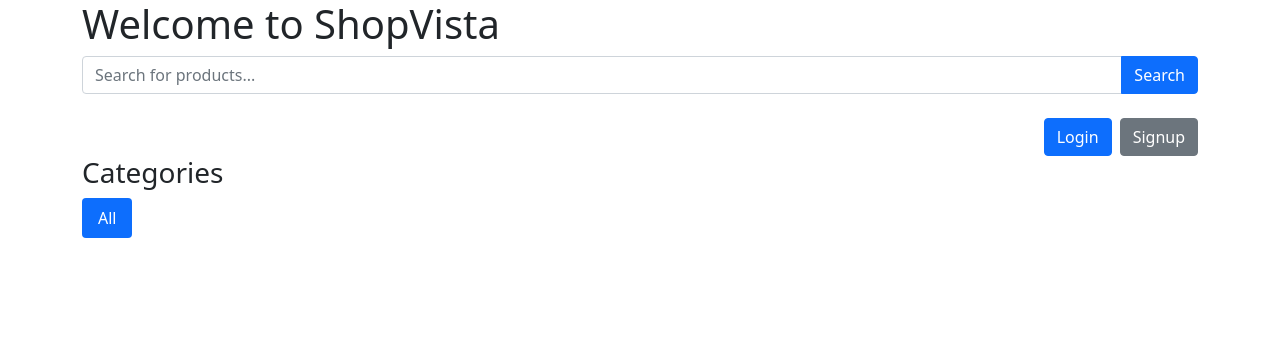
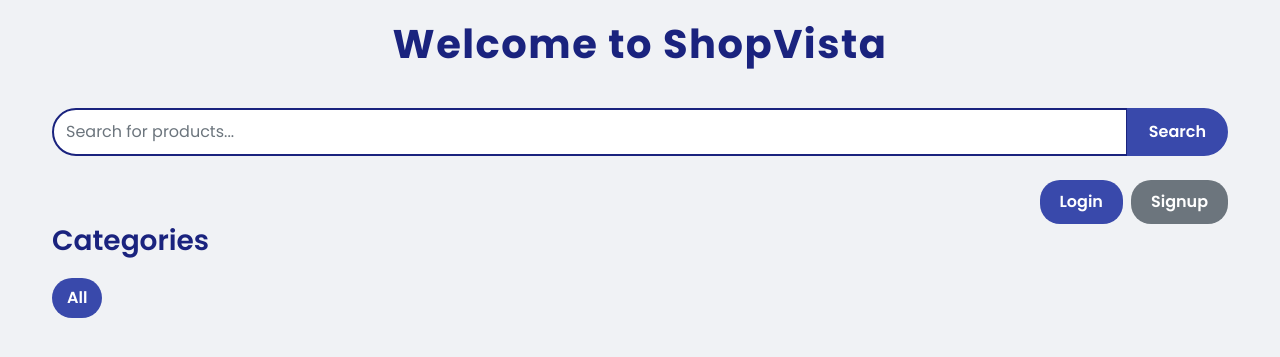
Before and after one commit to Judhunja/shopvista, a Flask app: page / in a window 1280 px wide. Shown: the top 357 px of the page. Run offline with Flask 3, Linux system fonts and the light colour scheme; data that the repository does not hold is empty.

Commit message:
Add styling for home, signup, login and product pages

```diff
--- /dev/null
+++ b/app/static/css/home.css
@@ -0,0 +1,160 @@
+body {
+	background-color: #f0f2f5;
+	font-family: 'Poppins', sans-serif;
+	color: #333;
+	padding-top: 20px;
+	margin: 0;
+}
+
+h1 {
+	font-size: 2.5rem;
+	font-weight: 700;
+	color: #1a237e;
+	text-align: center;
+	margin-bottom: 40px;
+	letter-spacing: 1.5px;
+}
+
+h3 {
+	color: #1a237e;
+	font-weight: 600;
+	margin-bottom: 20px;
+}
+
+/* Search bar */
+.input-group .form-control {
+	border-radius: 30px 0 0 30px;
+	border: 2px solid #1a237e;
+	box-shadow: none;
+}
+
+.input-group .btn {
+	border-radius: 0 30px 30px 0;
+	background-color: #3949ab;
+	color: #fff;
+	border: 2px solid #3949ab;
+	transition: background-color 0.3s ease;
+}
+
+.input-group .btn:hover {
+	background-color: #283593;
+	border-color: #283593;
+}
+
+/* Buttons */
+.btn-primary {
+	background-color: #3949ab;
+	border: none;
+	border-radius: 20px;
+	padding: 10px 20px;
+	transition: background-color 0.3s ease;
+	font-weight: 600;
+}
+
+.btn-primary:hover {
+	background-color: #283593;
+}
+
+.btn-secondary {
+	background-color: #6c757d;
+	border: none;
+	border-radius: 20px;
+	padding: 10px 20px;
+	transition: background-color 0.3s ease;
+	font-weight: 600;
+}
+
+.btn-secondary:hover {
+	background-color: #5a6268;
+}
+
+.btn-danger {
+	background-color: #e53935;
+	border: none;
+	border-radius: 20px;
+	padding: 10px 20px;
+	transition: background-color 0.3s ease;
+	font-weight: 600;
+}
+
+.btn-danger:hover {
+	background-color: #c62828;
+}
+
+/* Categories */
+.nav-pills .nav-link {
+	border-radius: 20px;
+	padding: 8px 15px;
+	margin-right: 10px;
+	font-weight: 600;
+	color: #3949ab;
+	background-color: #e8eaf6;
+	transition: background-color 0.3s ease, color 0.3s ease;
+}
+
+.nav-pills .nav-link.active {
+	background-color: #3949ab;
+	color: #fff;
+}
+
+.nav-pills .nav-link:hover {
+	background-color: #283593;
+	color: #fff;
+}
+
+/* Product cards */
+.card {
+	border: none;
+	border-radius: 20px;
+	box-shadow: 0 4px 12px rgba(0, 0, 0, 0.1);
+	transition: transform 0.3s ease, box-shadow 0.3s ease;
+}
+
+.card:hover {
+	transform: translateY(-5px);
+	box-shadow: 0 8px 16px rgba(0, 0, 0, 0.15);
+}
+
+.card-img-top {
+	border-top-left-radius: 20px;
+	border-top-right-radius: 20px;
+	height: 200px;
+	object-fit: cover;
+}
+
+.card-body {
+	padding: 20px;
+	text-align: center;
+}
+
+.card-title {
+	font-size: 1.5rem;
+	font-weight: 600;
+	color: #1a237e;
+	margin-bottom: 15px;
+}
+
+.card-text {
+	font-size: 1rem;
+	color: #616161;
+}
+
+.card-text strong {
+	color: #3949ab;
+}
+
+/* Footer */
+.footer {
+	text-align: center;
+	padding: 20px 0;
+	background-color: #1a237e;
+	color: #fff;
+	margin-top: 40px;
+	border-top: 5px solid #3949ab;
+}
+
+/* Whole page */
+.container {
+	max-width: 1200px;
+	margin: 0 auto;
+}
--- a/app/templates/home.html
+++ b/app/templates/home.html
@@ -4,6 +4,8 @@
 <head>
 	<link rel="stylesheet" href="https://cdn.jsdelivr.net/npm/bootstrap@5.1.3/dist/css/bootstrap.min.css">
 	<title>Home</title>
+	<link rel="stylesheet" href="{{ url_for('static', filename='css/home.css') }}">
+	<link href="https://fonts.googleapis.com/css2?family=Poppins:wght@400;600;700&display=swap" rel="stylesheet">
 </head>
 
 <body>
--- a/app/templates/login.html
+++ b/app/templates/login.html
@@ -4,6 +4,8 @@
 <head>
 	<link rel="stylesheet" href="https://cdn.jsdelivr.net/npm/bootstrap@5.1.3/dist/css/bootstrap.min.css">
 	<title>Login</title>
+	<link rel="stylesheet" href="{{ url_for('static', filename='css/login.css') }}">
+	<link href="https://fonts.googleapis.com/css2?family=Poppins:wght@400;600;700&display=swap" rel="stylesheet">
 </head>
 
 <body>
--- a/app/templates/product.html
+++ b/app/templates/product.html
@@ -4,6 +4,8 @@
 <head>
 	<link rel="stylesheet" href="https://cdn.jsdelivr.net/npm/bootstrap@5.1.3/dist/css/bootstrap.min.css">
 	<title>View product</title>
+	<link rel="stylesheet" href="{{ url_for('static', filename='css/product.css') }}">
+	<link href="https://fonts.googleapis.com/css2?family=Poppins:wght@400;600;700&display=swap" rel="stylesheet">
 </head>
 
 <body>
--- a/app/templates/signup.html
+++ b/app/templates/signup.html
@@ -4,6 +4,8 @@
 <head>
 	<link rel="stylesheet" href="https://cdn.jsdelivr.net/npm/bootstrap@5.1.3/dist/css/bootstrap.min.css">
 	<title>Signup</title>
+	<link rel="stylesheet" href="{{ url_for('static', filename='css/signup.css') }}">
+	<link href="https://fonts.googleapis.com/css2?family=Poppins:wght@400;600;700&display=swap" rel="stylesheet">
 </head>
 
 <body>
```
Also changed, not shown: app/static/css/login.css (added, +73 -0 lines), app/static/css/product.css (added, +106 -0 lines), app/static/css/signup.css (added, +73 -0 lines).
